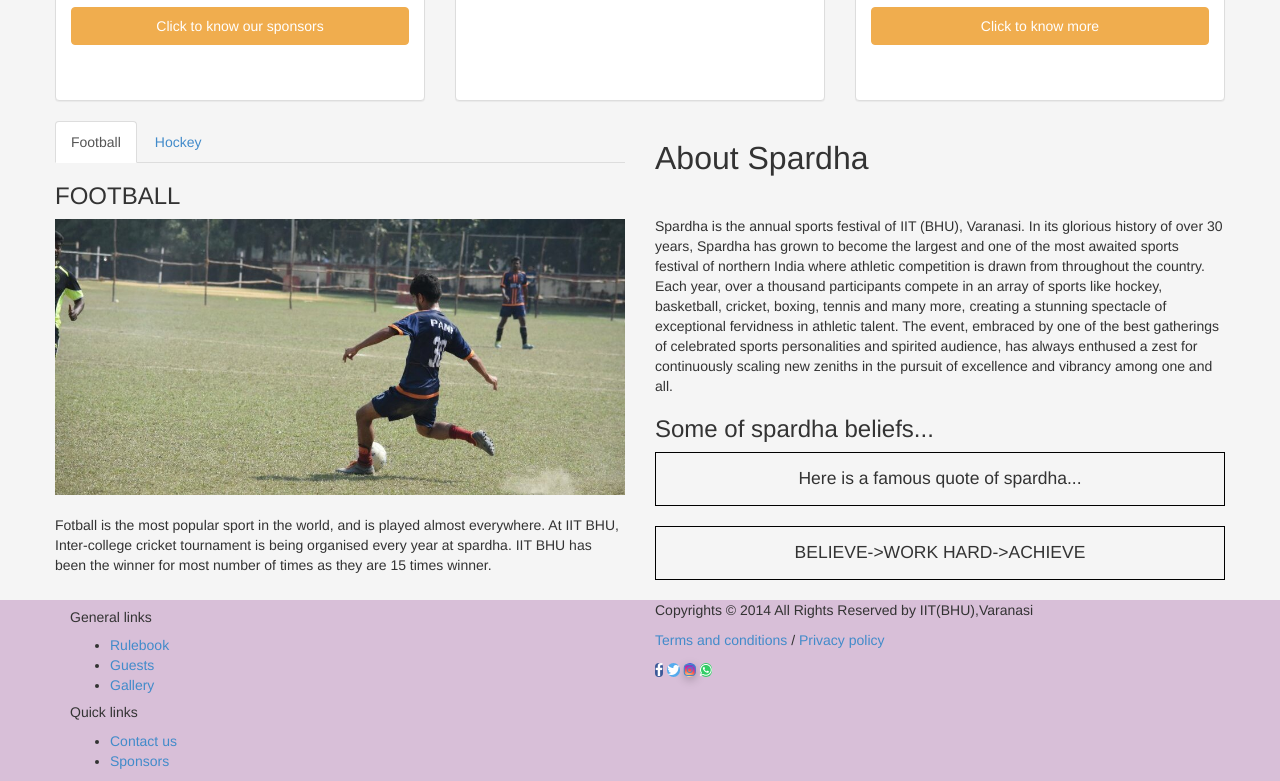
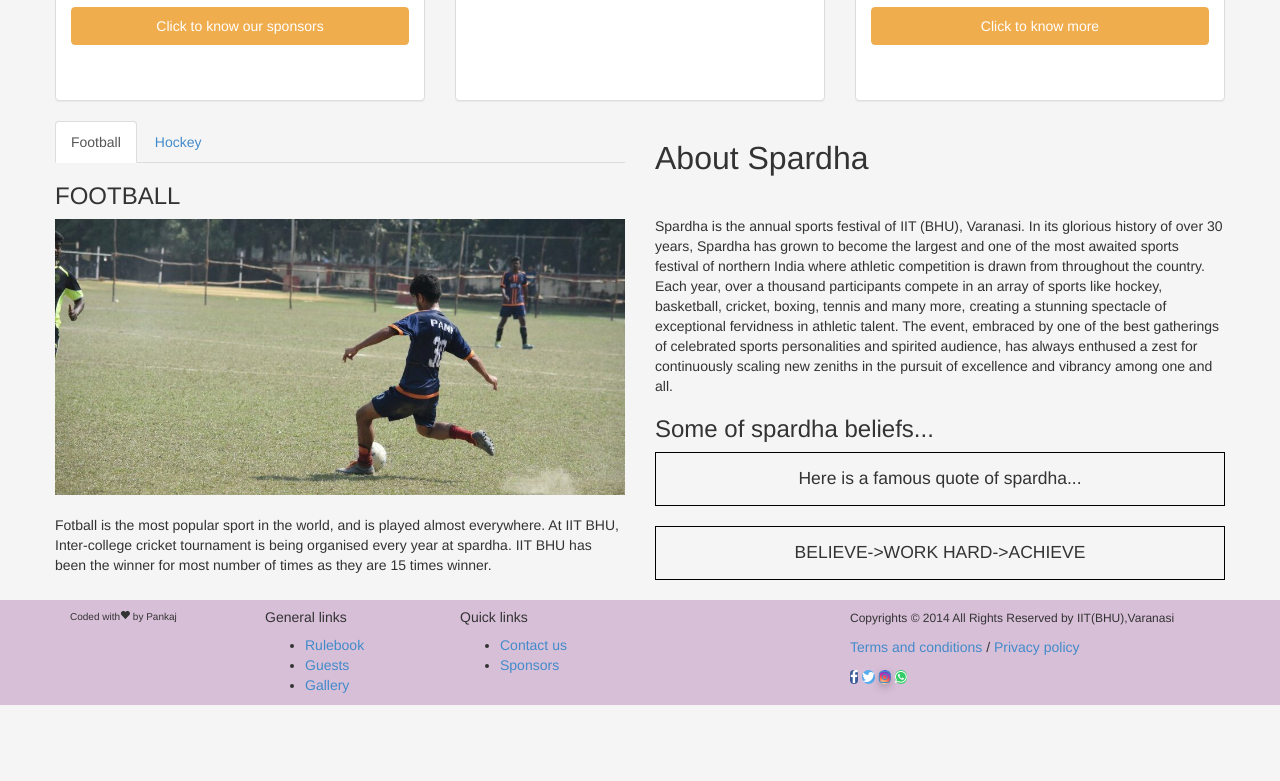
Before and after one commit to pankaj-1441/HTML-assignment2, a plain HTML site: page index.html in a window 1280 px wide. Shown: the part 1557-2338 px from the top of the page. After the commit the page ends 2262 px from the top, so only its background shows below. Drawn offline with nearby package versions, Linux system fonts and the light colour scheme.

Commit message:
footer changes

```diff
--- a/index.html
+++ b/index.html
@@ -358,7 +358,11 @@
 
 				<footer>
 						<div class="container">
-								<div class="col-sm-6">
+								<div class="col-sm-2">
+										<p style="font-size: 10px; margin-top: 10px;">Coded with<span class="glyphicon glyphicon-heart"></span> by Pankaj</p>
+								</div>
+
+								<div class="col-sm-2">
 									<h5>General links</h5>
 
 									<ul>
@@ -366,6 +370,9 @@
 										<li><a href="#">Guests</a></li>
 										<li><a href="#">Gallery</a></li>
 									</ul>
+							 </div>
+							 <div class="col-sm-4">
+
 									<h5>Quick links</h5>
 
 							   <ul>
@@ -375,8 +382,8 @@
 							   </ul>
 
 							 </div>
-								<div class="col-sm-6">
-									   <p>Copyrights © 2014 All Rights Reserved by IIT(BHU),Varanasi</p>
+								<div class="col-sm-4">
+									   <p style="font-size: 12px; margin-top: 10px;">Copyrights © 2014 All Rights Reserved by IIT(BHU),Varanasi</p>
 									   <p><a href="#">Terms and conditions</a> / <a href="#">Privacy policy</a></p>
 									   <a href="#" class="fa fa-facebook"></a>
 								<a href="#" class="fa fa-twitter"></a>
```
Lines whose indentation alone changed are shown as unchanged.
